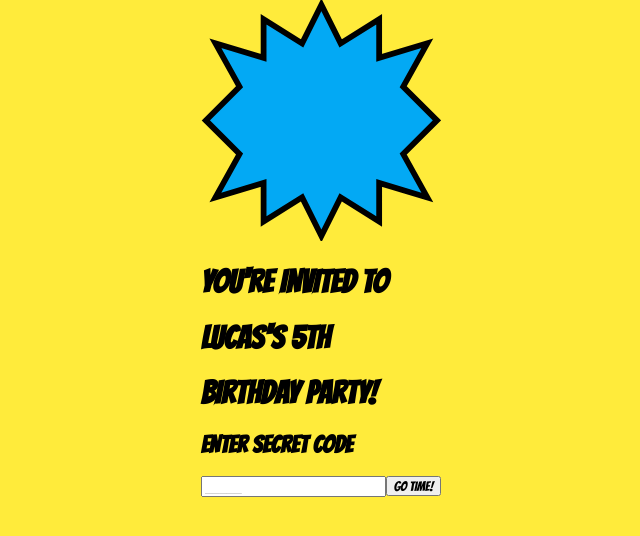
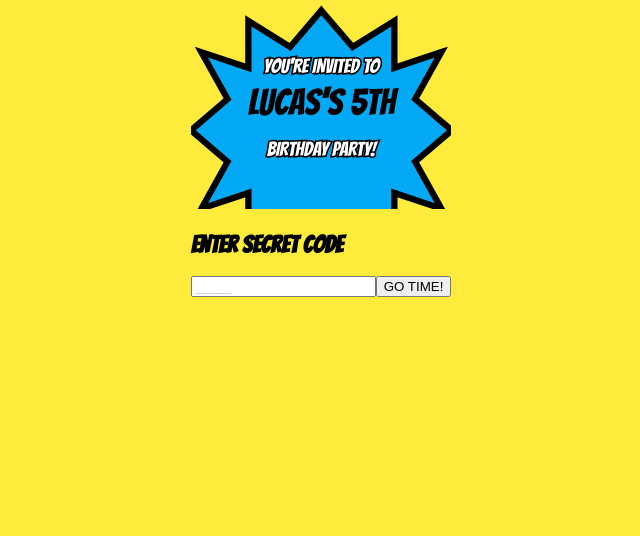
Before and after one commit to mikejm7/hello-world, a Next.js app: page / in a window 1280 px wide. Shown: the top 536 px of the page, without its empty margins (319-959 px from the left). Built offline with nearby package versions, Linux system fonts and the light colour scheme.

Commit message:
Update page.tsx

```diff
--- a/app/page.tsx
+++ b/app/page.tsx
@@ -1,7 +1,27 @@
 'use client';
 import React, { useState, useEffect, useRef } from 'react';
 
-export default function SpideyInvite() {
+// BEST PRACTICE: Unified SVG Component
+// This locks the text and the jagged border together so they can't separate.
+const ComicHeader = () => (
+  <div className="w-full max-w-[500px] drop-shadow-[10px_10px_0px_rgba(0,0,0,1)]">
+    <svg viewBox="0 0 500 400" xmlns="http://www.w3.org/2000/svg">
+      {/* The Jagged Path from your POW mockup */}
+      <path
+        d="M250,20 L310,90 L390,40 L390,130 L480,100 L430,190 L500,250 L430,310 L480,400 L390,370 L390,460 L310,410 L250,470 L190,410 L110,460 L110,370 L20,400 L70,310 L0,250 L70,190 L20,100 L110,130 L110,40 L190,90 Z"
+        fill="#03A9F4"
+        stroke="black"
+        strokeWidth="12"
+      />
+      {/* Locked Text inside the SVG */}
+      <text x="50%" y="35%" textAnchor="middle" fontSize="38" fill="white" stroke="black" strokeWidth="6" paintOrder="stroke" fontFamily="Bangers">YOU'RE INVITED TO</text>
+      <text x="50%" y="55%" textAnchor="middle" fontSize="70" fill="black" fontFamily="Bangers">LUCAS'S 5TH</text>
+      <text x="50%" y="75%" textAnchor="middle" fontSize="38" fill="white" stroke="black" strokeWidth="6" paintOrder="stroke" fontFamily="Bangers">BIRTHDAY PARTY!</text>
+    </svg>
+  </div>
+);
+
+export default function SpideyPage() {
   const [code, setCode] = useState('');
   const [isUnlocked, setIsUnlocked] = useState(false);
   const [hasRSVPd, setHasRSVPd] = useState(false);
@@ -44,79 +64,60 @@ export default function SpideyInvite() {
   };
 
   return (
-    <main className="w-full max-w-md flex flex-col items-center py-10 px-4 space-y-12">
+    <main className="w-full max-w-md flex flex-col items-center py-10 px-4 space-y-8">
       <audio ref={audioRef} src="https://www.myinstants.com/media/sounds/thwip.mp3" />
 
-      {/* HEADER: Background Burst Layered Behind Text */}
-      <div className="relative w-full flex flex-col items-center justify-center p-12 min-h-[300px]">
-        {/* The Burst SVG Background */}
-        <div className="absolute inset-0 z-0">
-          <svg viewBox="0 0 500 500" preserveAspectRatio="none" className="w-full h-full drop-shadow-[10px_10px_0px_rgba(0,0,0,1)]">
-            <path
-              d="M250,10 L290,90 L370,40 L370,120 L470,90 L420,180 L490,250 L420,320 L470,410 L370,380 L370,460 L290,410 L250,490 L210,410 L130,460 L130,380 L30,410 L80,320 L10,250 L80,180 L30,90 L130,120 L130,40 L210,90 Z"
-              fill="#03A9F4"
-              stroke="black"
-              strokeWidth="12"
-            />
-          </svg>
-        </div>
+      {/* 1. Header Object */}
+      <ComicHeader />
 
-        {/* The Text Layer */}
-        <div className="relative z-10 flex flex-col items-center text-center space-y-4">
-          <h1 className="font-comic text-3xl text-readable uppercase">YOU'RE INVITED TO</h1>
-          <h1 className="font-comic text-5xl text-black uppercase tracking-tighter">LUCAS'S 5TH</h1>
-          <h1 className="font-comic text-3xl text-readable uppercase">BIRTHDAY PARTY!</h1>
-        </div>
-      </div>
-
-      {/* CODE ENTRY */}
+      {/* 2. Code Entry Section */}
       {!isUnlocked && (
         <div className="w-full flex flex-col items-center space-y-4">
-          <h2 className="font-comic text-4xl text-black italic text-center">ENTER SECRET CODE</h2>
-          <form onSubmit={handleVerify} className="w-full flex flex-col items-center space-y-4">
+          <h2 className="text-4xl text-black italic text-center uppercase">Enter Secret Code</h2>
+          <form onSubmit={handleVerify} className="w-full flex flex-col items-center">
             <input
               type="text"
               value={code}
               onChange={(e) => setCode(e.target.value)}
-              className="w-full max-w-[300px] p-4 border-8 border-black text-center text-4xl font-bold uppercase bg-white shadow-[8px_8px_0px_black] outline-none"
+              className="w-full p-4 border-[6px] border-black text-center text-4xl font-bold bg-white shadow-[8px_8px_0px_black] outline-none"
               placeholder="_____"
             />
-            <button
-              type="submit"
-              className="bg-[#E62429] text-white font-comic text-4xl py-3 px-12 border-4 border-black shadow-[4px_4px_0px_black] active:translate-y-1 transition-all"
-            >
+            <button type="submit" className="bg-[#E62429] text-white text-4xl py-3 px-10 border-4 border-black mt-6 shadow-[4px_4px_0px_black] active:translate-y-1 transition-all uppercase">
               GO TIME!
             </button>
           </form>
         </div>
       )}
 
-      {/* REVEALED CONTENT */}
+      {/* 3. Reveal Section */}
       {isUnlocked && (
-        <div ref={intelRef} className="w-full flex flex-col items-center space-y-10">
-          <div className="w-full bg-[#03A9F4] comic-border p-6 text-white text-center transform rotate-1">
-            <p className="font-comic text-3xl uppercase leading-tight">DATE: FRIDAY, MARCH 27 @ 2:00 PM</p>
-            <p className="font-comic text-3xl uppercase leading-tight mt-4">LOCATION: SPIDEY SECRET BASE HQ</p>
+        <div ref={intelRef} className="w-full flex flex-col items-center space-y-8 animate-in zoom-in duration-500">
+          {/* Mission Intel Panel */}
+          <div className="w-full bg-[#03A9F4] border-8 border-black p-6 text-white text-center shadow-[10px_10px_0px_black] transform rotate-1">
+            <p className="text-3xl uppercase">DATE: FRIDAY, MARCH 27 @ 2:00 PM</p>
+            <p className="text-3xl uppercase mt-2">LOCATION: SPIDEY SECRET BASE HQ</p>
           </div>
 
           {!hasRSVPd ? (
-            <div className="w-full bg-[#E62429] comic-border p-6 transform -rotate-1">
-              <h3 className="font-comic text-4xl text-yellow-300 text-center mb-6 underline">MISSION INTEL!</h3>
-              <form action="https://formspree.io/f/YOUR_ID_HERE" method="POST" onSubmit={() => setHasRSVPd(true)} className="w-full space-y-4 flex flex-col items-center">
-                <input type="text" name="hero" placeholder="HERO NAME" required className="w-full p-4 border-4 border-black font-bold uppercase text-center" />
-                <input type="number" name="guests" placeholder="GUESTS" required className="w-full p-4 border-4 border-black font-bold uppercase text-center" />
-                <button type="submit" className="w-full bg-yellow-400 text-black font-comic text-4xl py-4 border-4 border-black shadow-[6px_6px_0px_black]">
-                  SEND RSVP
+            /* RSVP Section */
+            <div className="w-full bg-[#E62429] border-8 border-black p-6 shadow-[10px_10px_0px_black] transform -rotate-1">
+              <h3 className="text-4xl text-[#FFEB3B] text-center mb-6 underline uppercase">Mission Intel!</h3>
+              <form action="https://formspree.io/f/YOUR_ID_HERE" method="POST" onSubmit={() => setHasRSVPd(true)} className="w-full space-y-4">
+                <input type="text" name="hero" placeholder="HERO NAME" required className="w-full p-4 border-4 border-black font-bold text-center" />
+                <input type="number" name="guests" placeholder="GUESTS" required className="w-full p-4 border-4 border-black font-bold text-center" />
+                <button type="submit" className="w-full bg-yellow-400 text-black text-4xl py-4 border-4 border-black shadow-[6px_6px_0px_black] uppercase">
+                  Send RSVP
                 </button>
               </form>
             </div>
           ) : (
-            <div className="w-full bg-white comic-border p-8 text-center">
-              <h3 className="font-comic text-5xl text-[#E62429] mb-6">LAUNCHING IN:</h3>
+            /* Countdown Section */
+            <div className="w-full bg-white border-8 border-black p-8 text-center shadow-[10px_10px_0px_black]">
+              <h3 className="text-5xl text-[#E62429] mb-6 uppercase">Launching In:</h3>
               <div className="grid grid-cols-4 gap-2">
                 {Object.entries(timeLeft).map(([label, val]) => (
                   <div key={label} className="flex flex-col items-center bg-yellow-400 border-4 border-black p-2">
-                    <span className="font-comic text-3xl text-black">{val}</span>
+                    <span className="text-3xl text-black">{val}</span>
                     <span className="text-[10px] font-black uppercase text-black">{label}</span>
                   </div>
                 ))}
@@ -127,4 +128,4 @@ export default function SpideyInvite() {
       )}
     </main>
   );
-}
+        }
```
